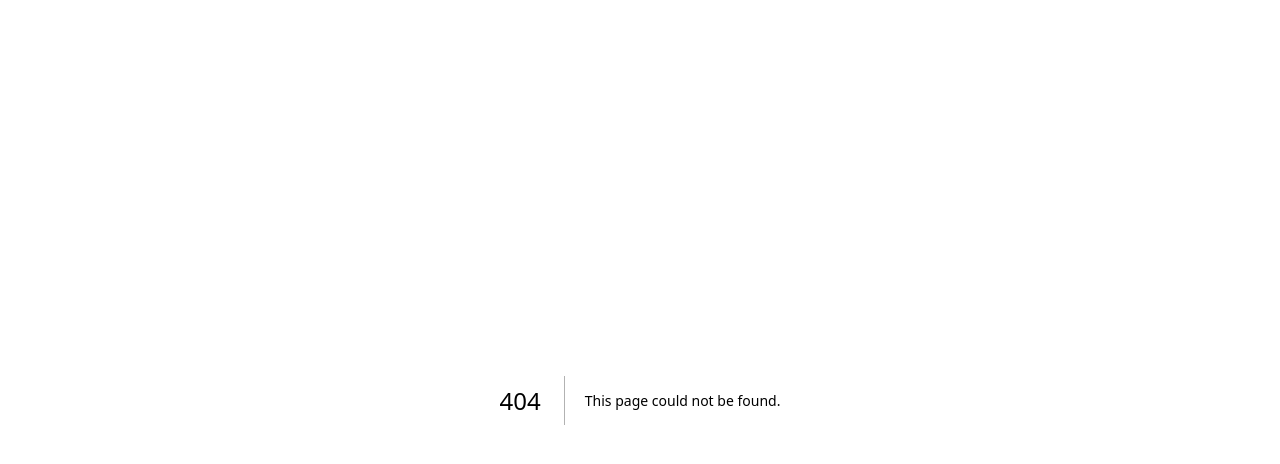
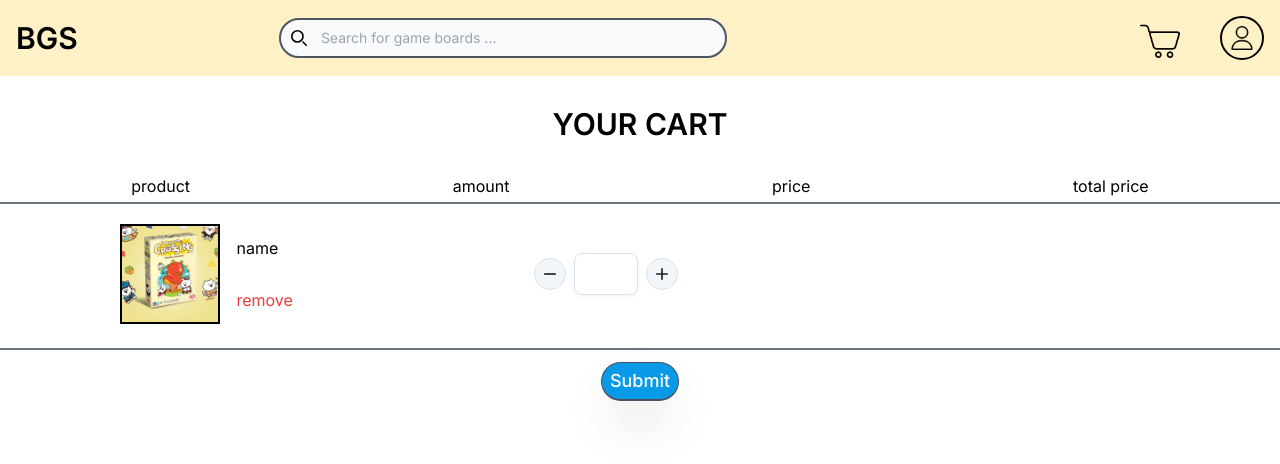
Before and after one commit to focuspaphawarin/SE-Project2, a Next.js app in the folder bgs/: page /cart in a window 1280 px wide. Before the commit this address had no page. Shown: the top 464 px of the page. Built offline with nearby package versions, Linux system fonts and the light colour scheme.

Commit message:
Popup submit cart

```diff
--- a/bgs/package.json
+++ b/bgs/package.json
@@ -9,7 +9,10 @@
     "lint": "next lint"
   },
   "dependencies": {
+    "@emotion/react": "^11.11.4",
+    "@emotion/styled": "^11.11.5",
     "@headlessui/react": "^1.7.18",
+    "@mui/icons-material": "^5.15.14",
     "@stripe/stripe-js": "^3.0.10",
     "bcryptjs": "^2.4.3",
     "firebase": "^10.9.0",
@@ -20,6 +23,7 @@
     "next": "14.1.3",
     "react": "^18",
     "react-dom": "^18",
+    "reactjs-popup": "^2.0.6",
     "stripe": "^14.21.0"
   },
   "devDependencies": {
--- /dev/null
+++ b/bgs/src/app/cart/page.tsx
@@ -0,0 +1,95 @@
+'use client'
+
+import Image from "next/image";
+import UserNav from "@/component/Navbar/UserNav";
+
+import QuantityInput from "@/component/ui/InputNumber";
+
+import React, { useState } from 'react';
+import Modal from "@/component/ui/Modal";
+import Popup from 'reactjs-popup';
+import 'reactjs-popup/dist/index.css';
+
+
+export default function Cart() {
+
+    const [open, setOpen] = useState<boolean>(false);
+    return (
+        <>
+            <UserNav />
+            <div className="mt-74px">
+                <h1 className="pt-8 pb-8 w-full flex justify-center text-3xl font-semibold ">YOUR CART</h1>
+            </div>
+            {/* Title */}
+            <div className="flex justify-around border-b-2 border-gray-500 pb-1">
+                <h1>product</h1>
+                <h1>amount</h1>
+                <h1>price</h1>
+                <h1>total price</h1>
+            </div>
+            {/* cart */}
+            <div className="flex justify-around border-b-2 border-gray-500 pb-1">
+                {/* product */}
+                <div className="mt-5 mb-5">
+                    <div className="flex flex-row">
+                        <Image
+                            className="object-cover border-2 border-black"
+                            src="/game1.png"
+                            width={100}
+                            height={100}
+                            alt="Picture of Party game"
+                        />
+                        <div className=" ml-4 flex flex-col justify-center">
+                            <h1 className="pb-5">name</h1>
+                            <div className="pt-2 ">
+                                <button
+                                    className="text-[#ED3C3C]">
+                                    remove
+                                </button>
+                            </div>
+                        </div>
+                    </div>
+                </div>
+                {/* amount */}
+                <div className=" flex jutify-item-center">
+                    <QuantityInput />
+                </div>
+                {/* price */}
+                <div>
+
+                </div>
+                {/* totalprice */}
+                <div>
+
+                </div>
+
+            </div>
+            {/* total */}
+            <div>
+                <div className="flex items-center justify-center ">
+                    <button
+                        className="inline-flex items-center justify-center bg-[#0899E7] hover:bg-[#0B87B2] text-white font-bold py-1 px-2 border border-b-2 border-gray-600 rounded-full shadow-2xl text-lg
+                                                focus:shadow font-medium mb-5 mt-3"
+                        onClick={() => setOpen(true)}
+                    >
+                        Submit
+                    </button>
+                    <Modal open={open} onClose={() => setOpen(false)}>
+                        <div className="flex flex-col gap-4 items-center justify-center">
+                            <Image
+                                className="object-cover"
+                                src="/check.png"
+                                width={200}
+                                height={200}
+                                alt="Picture of Check"
+                            />
+                            <p>Order Complete Successfully</p>
+                            <p>Thank You!</p>
+                        </div>
+                    </Modal>
+                </div>
+            </div>
+
+        </>
+    );
+}
--- a/bgs/src/component/Navbar/UserNav/index.js
+++ b/bgs/src/component/Navbar/UserNav/index.js
@@ -1,6 +1,6 @@
 'use client'
 
-
+import Link from 'next/link';
 import Image from "next/image";
 import { useRouter } from "next/navigation";
 
@@ -27,28 +27,11 @@ export default function UserNav() {
                                     <input type="search" id="default-search" class="block w-full p-2 ps-10 text-sm text-black border border-gray-600 border-2 rounded-full bg-gray-50 focus:ring-blue-500 focus:border-black dark:bg-[#FFF1C6] dark:bg-opacity-0 dark:border-black dark:placeholder-gray-600 dark:text-black dark:focus:ring-blue-500 dark:focus:border-blue-500" placeholder="Search for game boards ..." required />
                                 </div>
                             </form>
-                                {/* <input
-                                    type="text"
-                                    id="search-navbar"
-                                    className="block w-full p-2 ps-10 text-sm text-black border border-gray-600 border-2 rounded-full bg-gray-50 focus:ring-blue-500 focus:border-black dark:bg-[#FFC567] dark:bg-opacity-0 dark:border-black dark:placeholder-gray-600 dark:text-black dark:focus:ring-blue-500 dark:focus:border-blue-500"
-                                    placeholder="Search for game boards"
-                                />
-                            </div>
-                            <div class="flex items-center md:order-2 space-x-3 md:space-x-0 rtl:space-x">
-                                <button type="button" class="flex text-sm bg-gray-800 rounded-full md:me-0 focus:ring-4 focus:ring-gray-300 dark:focus:ring-gray-600" id="user-menu-button" aria-expanded="false" data-dropdown-toggle="user-dropdown" data-dropdown-placement="bottom">
-                                    <span class="sr-only">Open user menu</span>
-                                </button>
-
-                                <button data-collapse-toggle="navbar-user" type="button" class="inline-flex items-center p-2 w-10 h-10 justify-center text-sm text-gray-500 rounded-lg md:hidden hover:bg-gray-100 focus:outline-none focus:ring-2 focus:ring-gray-200 dark:text-gray-400 dark:hover:bg-gray-700 dark:focus:ring-gray-600" aria-controls="navbar-user" aria-expanded="false">
-                                    <span class="sr-only">Open main menu</span>
-                                    <svg class="w-5 h-5" aria-hidden="true" xmlns="http://www.w3.org/2000/svg" fill="none" viewBox="0 0 17 14">
-                                        <path stroke="currentColor" stroke-linecap="round" stroke-linejoin="round" stroke-width="2" d="M1 1h15M1 7h15M1 13h15" />
-                                    </svg>
-                                </button> */}
                             </div>
                         </div>
 
                         <div class="flex justify-end gap-10 items-center w-1/4  " id="navbar-user">
+                            <Link href="/cart">
                                 <Image
                                     className="object-cover"
                                     src="/cart.png"
@@ -56,7 +39,8 @@ export default function UserNav() {
                                     height={40}
                                     alt="Picture of Cart"
                                 />
-                            <a href="#" class="">Contact</a>
+                            </Link>
+                            {/* <a href="#" class="">Contact</a> */}
                             <div className="border-black border-2 rounded-full ">
                                 <Image
                                     className="pt-2 pr-2 pb-2 pl-2"
--- /dev/null
+++ b/bgs/src/component/ui/InputNumber.tsx
@@ -0,0 +1,148 @@
+import * as React from 'react';
+import {
+  Unstable_NumberInput as BaseNumberInput,
+  NumberInputProps,
+} from '@mui/base/Unstable_NumberInput';
+import { styled } from '@mui/system';
+import RemoveIcon from '@mui/icons-material/Remove';
+import AddIcon from '@mui/icons-material/Add';
+
+const NumberInput = React.forwardRef(function CustomNumberInput(
+  props: NumberInputProps,
+  ref: React.ForwardedRef<HTMLDivElement>,
+) {
+  return (
+    <BaseNumberInput
+      slots={{
+        root: StyledInputRoot,
+        input: StyledInput,
+        incrementButton: StyledButton,
+        decrementButton: StyledButton,
+      }}
+      slotProps={{
+        incrementButton: {
+          children: <AddIcon fontSize="small" />,
+          className: 'increment',
+        },
+        decrementButton: {
+          children: <RemoveIcon fontSize="small" />,
+        },
+      }}
+      {...props}
+      ref={ref}
+    />
+  );
+});
+
+export default function QuantityInput() {
+  return <NumberInput aria-label="Quantity Input" min={1} max={99} />;
+}
+
+const blue = {
+  100: '#daecff',
+  200: '#b6daff',
+  300: '#66b2ff',
+  400: '#3399ff',
+  500: '#007fff',
+  600: '#0072e5',
+  700: '#0059B2',
+  800: '#004c99',
+};
+
+const grey = {
+  50: '#F3F6F9',
+  100: '#E5EAF2',
+  200: '#DAE2ED',
+  300: '#C7D0DD',
+  400: '#B0B8C4',
+  500: '#9DA8B7',
+  600: '#6B7A90',
+  700: '#434D5B',
+  800: '#303740',
+  900: '#1C2025',
+};
+
+const StyledInputRoot = styled('div')(
+  ({ theme }) => `
+  font-family: 'IBM Plex Sans', sans-serif;
+  font-weight: 400;
+  color: ${theme.palette.mode === 'dark' ? grey[300] : grey[500]};
+  display: flex;
+  flex-flow: row nowrap;
+  justify-content: center;
+  align-items: center;
+`,
+);
+
+const StyledInput = styled('input')(
+  ({ theme }) => `
+  font-size: 0.875rem;
+  font-family: inherit;
+  font-weight: 400;
+  line-height: 1.375;
+  color: ${theme.palette.mode === 'dark' ? grey[300] : grey[900]};
+  background: ${theme.palette.mode === 'dark' ? grey[900] : '#fff'};
+  border: 1px solid ${theme.palette.mode === 'dark' ? grey[700] : grey[200]};
+  box-shadow: 0px 2px 4px ${
+    theme.palette.mode === 'dark' ? 'rgba(0,0,0, 0.5)' : 'rgba(0,0,0, 0.05)'
+  };
+  border-radius: 8px;
+  margin: 0 8px;
+  padding: 10px 12px;
+  outline: 0;
+  min-width: 0;
+  width: 4rem;
+  text-align: center;
+
+  &:hover {
+    border-color: ${blue[400]};
+  }
+
+  &:focus {
+    border-color: ${blue[400]};
+    box-shadow: 0 0 0 3px ${theme.palette.mode === 'dark' ? blue[700] : blue[200]};
+  }
+
+  &:focus-visible {
+    outline: 0;
+  }
+`,
+);
+
+const StyledButton = styled('button')(
+  ({ theme }) => `
+  font-family: 'IBM Plex Sans', sans-serif;
+  font-size: 0.875rem;
+  box-sizing: border-box;
+  line-height: 1.5;
+  border: 1px solid;
+  border-radius: 999px;
+  border-color: ${theme.palette.mode === 'dark' ? grey[800] : grey[200]};
+  background: ${theme.palette.mode === 'dark' ? grey[900] : grey[50]};
+  color: ${theme.palette.mode === 'dark' ? grey[200] : grey[900]};
+  width: 32px;
+  height: 32px;
+  display: flex;
+  flex-flow: row nowrap;
+  justify-content: center;
+  align-items: center;
+  transition-property: all;
+  transition-timing-function: cubic-bezier(0.4, 0, 0.2, 1);
+  transition-duration: 120ms;
+
+  &:hover {
+    cursor: pointer;
+    background: ${theme.palette.mode === 'dark' ? blue[700] : blue[500]};
+    border-color: ${theme.palette.mode === 'dark' ? blue[500] : blue[400]};
+    color: ${grey[50]};
+  }
+
+  &:focus-visible {
+    outline: 0;
+  }
+
+  &.increment {
+    order: 1;
+  }
+`,
+);
--- /dev/null
+++ b/bgs/src/component/ui/Modal.tsx
@@ -0,0 +1,36 @@
+import React from "react";
+
+type propTypes = {
+    open: boolean;
+    onClose: ()=> void;
+    children: React.ReactNode;
+}
+
+
+const Modal: React.FC<propTypes> = ({open,onClose,children}) =>
+{
+    return (
+        <div className={`fixed flex justify-center item-center
+        trasition-colors ${open ? "visible bg-black/20" : "invisible"}
+        `}
+        onClick={onClose}
+        >
+            <div className={`bg-white rounded-lg shadow p-6 transition-all max-w-md
+            ${open ? "scale-100 opacity-100" : "scale-110 opacity-0"}`}
+            onClick={(e) => e.stopPropagation()}
+            >
+                <button className="absolute top-2 right-2 py-1 px-2
+                border berder-neutral-200 rounded-md text-gray-400
+                bg-white hover:bg-gray-50 hover:text-gray-600"
+                onClick={onClose}
+                >
+                    X
+                </button>
+                {children}
+            </div>
+
+        </div>
+    );
+};
+
+export default Modal;
```
Also changed, not shown: bgs/public/check.png (added), 1 other file (tests, documents, lock files or other folders). Lines whose indentation alone changed are shown as unchanged.
